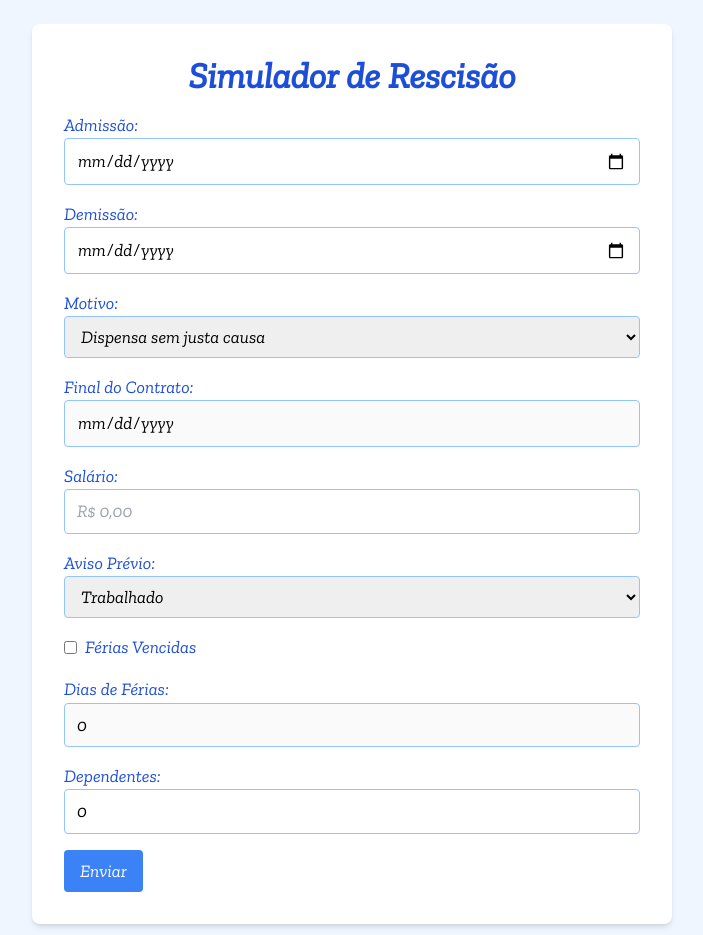
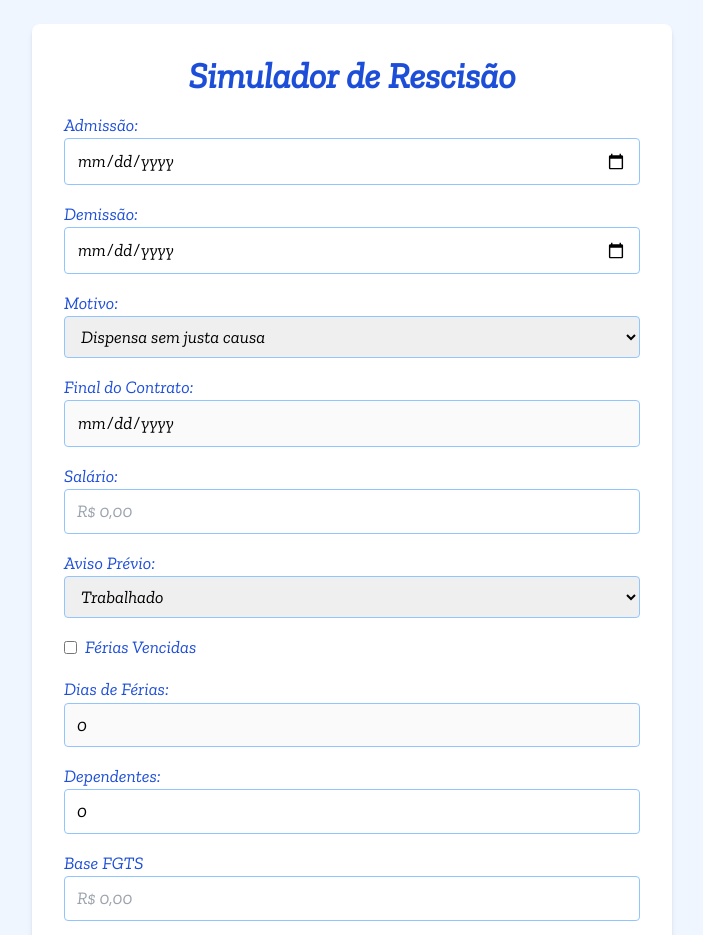
Before and after one commit to gusmaia/simulador-rescisao, a React (Vite) app: page / in a window 1280 px wide. Shown: the top 935 px of the page, without its empty margins (288-991 px from the left). Built offline with nearby package versions, Linux system fonts and the light colour scheme.

Commit message:
fgts adicionado

```diff
--- a/src/components/FormComponent.tsx
+++ b/src/components/FormComponent.tsx
@@ -15,7 +15,7 @@ function FormComponent() {
           ...prevFormData,
           [name]: checkbox.checked,
         }))
-      } else if (name === 'salario') {
+      } else if (name === 'salario' || name === 'fgts') {
         const inputValue = e.target.value.replace(/\D/g, '') // Remove não números
 
         // Adicione zeros à esquerda para garantir que tenhamos um número com 2 casas decimais
@@ -54,6 +54,7 @@ function FormComponent() {
     const isFinalContratoDisabled = !(formData.motivo === '4' || formData.motivo === '5')
     const isAvisoDisabled = !(formData.motivo === '0' || formData.motivo === '2')
     const isDiasFeriasDisabled = !(formData.ferias_vencidas === true)
+    const isFgtsDisabled = !(formData.motivo === '0' || formData.motivo === '4')
 
   return (
     <>
@@ -178,7 +179,20 @@ function FormComponent() {
                         className="border border-blue-300 rounded px-3 py-2 focus:outline-none focus:border-blue-500"
                     />
                 </div>
-                <button type="submit" className="bg-blue-500 hover:bg-blue-700 text-white py-2 px-4 rounded hover:bg-blue-600 focus:outline-none focus:bg-blue-600">
+                <div className='flex flex-col'>
+                    <label className='text-blue-700'>Base FGTS</label>
+                    <input
+                        disabled={isFgtsDisabled}
+                        type="text"
+                        name="fgts"
+                        id="fgts"
+                        placeholder='R$ 0,00'
+                        value={formData.fgts}
+                        onChange={handleChange}
+                        className='border border-blue-300 rounded px-3 py-2 focus:outline-none focus:border-blue-500'
+                    />
+                </div>
+                <button type="submit" className="bg-blue-500 hover:bg-blue-700 text-white py-2 px-4 rounded focus:outline-none focus:bg-blue-600">
                     Enviar
                 </button>
             </form>
--- a/src/components/ResultComponent.tsx
+++ b/src/components/ResultComponent.tsx
@@ -1,6 +1,6 @@
 import { useNavigate } from "react-router-dom"
 import { FormProvider } from "../contexts/FormContext"
-import { calculaSalario, calc13Prop, calculaAvsPrev, calcRescAntecip, calcSalFamilia, calc13Indeni, calcFerVcd, calcFerVcd1_3, calcferPropor, calcFerPropor1_3, calcFerIndeni, calcFerIndeni1_3, calcDescINSS, calcDescIRFF, calcDescINSS13, calcDescIRFF13, calcDescAvsPrev, calcDescRescAntecip } from "../functions/calculo"
+import { calculaSalario, calc13Prop, calculaAvsPrev, calcRescAntecip, calcSalFamilia, calc13Indeni, calcFerVcd, calcFerVcd1_3, calcferPropor, calcFerPropor1_3, calcFerIndeni, calcFerIndeni1_3, calcDescINSS, calcDescIRFF, calcDescINSS13, calcDescIRFF13, calcDescAvsPrev, calcDescRescAntecip, calcFGTSMes, calcFGTSAvsIndeni, calcMultaFGTS, getBaseFGTS } from "../functions/calculo"
 
 
 
@@ -44,6 +44,17 @@ function ResultComponent() {
         calcDescRescAntecip()
 
       return resultado // Retorna o valor total dos descontos.
+    }
+
+    const totalFgts = () => {
+        // Aqui, você chama várias funções de cálculo e soma seus resultados.
+        const resultado =
+            getBaseFGTS() +
+            calcFGTSMes() +
+            calcFGTSAvsIndeni() +
+            calcMultaFGTS()
+
+    return resultado // Retorna o valor total dos descontos.
     }
 
     return (
@@ -169,11 +180,52 @@ function ResultComponent() {
                             </table>
                         </div>
 
-                        <div className="mt-8 flex justify-between">
-                            <button onClick={redirect} className="bg-blue-500 text-white py-2 px-4 rounded hover:bg-blue-700 focus:outline-none focus:bg-blue-600">Voltar</button>
-                            <button onClick={window.print} className="bg-blue-500 text-white py-2 px-4 rounded hover:bg-blue-700 focus:outline-none focus:bg-blue-600">Imprimir</button>
+                        <div className="mt-8">
+                            <table className="w-full border-collapse border border-blue-300">
+                                <thead>
+                                    <tr className="bg-blue-100">
+                                        <th scope="col" className="text-xl p-2 border border-blue-300">Proventos de FGTS</th>
+                                        <th scope="col" className="text-xl p-2 border border-blue-300">Valores</th>
+                                    </tr>
+                                </thead>
+                                <tbody>
+                                    <tr>
+                                        <th scope="row" className="font-medium p-2 border border-blue-300">Base FGTS</th>
+                                        <td className="p-2 border border-blue-300"><span>{getBaseFGTS().toLocaleString('pt-BR', { style: 'currency', currency: 'BRL' })}</span></td>
+                                    </tr>
+                                    <tr>
+                                        <th scope="row" className="font-medium p-2 border border-blue-300">FGTS no mês</th>
+                                        <td className="p-2 border border-blue-300"><span>{calcFGTSMes().toLocaleString('pt-BR', { style: 'currency', currency: 'BRL' })}</span></td>
+                                    </tr>
+                                    <tr>
+                                        <th scope="row" className="font-medium p-2 border border-blue-300">FGTS sobre aviso prévio indenizado</th>
+                                        <td className="p-2 border border-blue-300"><span>{calcFGTSAvsIndeni().toLocaleString('pt-BR', { style: 'currency', currency: 'BRL' })}</span></td>
+                                    </tr>
+                                    <tr>
+                                        <th scope="row" className="font-medium p-2 border border-blue-300">Multa Rescisória de 40%</th>
+                                        <td className="p-2 border border-blue-300"><span>{calcMultaFGTS().toLocaleString('pt-BR', { style: 'currency', currency: 'BRL' })}</span></td>
+                                    </tr>
+                                </tbody>
+                            </table>
+                        </div>
+
+                        <div className="mt-8">
+                            <table className="w-full border-collapse border border-blue-300">
+                                <thead>
+                                    <tr className="bg-blue-100">
+                                        <th scope="col" className="text-xl p-2 border border-blue-300"><b>TOTAL FGTS</b></th>
+                                        <th scope="col" className="text-xl p-2 border border-blue-300"><span>{totalFgts().toLocaleString('pt-BR', { style: 'currency', currency: 'BRL' })}</span></th>
+                                    </tr>
+                                </thead>
+                            </table>
+                        </div>
+
+                        <div className="mt-8 flex justify-center">
+                            <button onClick={redirect} className="mx-2 bg-blue-500 text-white py-2 px-4 rounded hover:bg-blue-700 focus:outline-none focus:bg-blue-600">Voltar</button>
+                            <button onClick={window.print} className="mx-2 bg-blue-500 text-white py-2 px-4 rounded hover:bg-blue-700 focus:outline-none focus:bg-blue-600">Imprimir</button>
                         </div>
                     </div>
+
                     <footer className="m-6">
                         <pre>
                             Desenvolvido por:    <a className='underline text-blue-500 hover:text-blue-700 focus:outline-none focus:text-blue-600' target='blank' href="https://github.com/gusmaia">gusmaia</a>
--- a/src/contexts/FormContext.tsx
+++ b/src/contexts/FormContext.tsx
@@ -11,6 +11,7 @@ export interface FormData {
     ferias_vencidas: boolean
     dias_ferias: number
     dependentes: number
+    fgts: string
 }
 
 // Crie o contexto
@@ -30,6 +31,7 @@ export const FormProvider: React.FC<{ children: ReactNode }> = ({ children }) =>
       ferias_vencidas: false,
       dias_ferias: 0,
       dependentes: 0,
+      fgts: '',
     })
 
     return (
@@ -43,7 +45,7 @@ export const FormProvider: React.FC<{ children: ReactNode }> = ({ children }) =>
 export const useFormContext = () => {
     const context = useContext(FormContext)
     if (!context) {
-        throw new Error("useFormContext deve ser usado dentro de um FormProvider!");
+        throw new Error("useFormContext deve ser usado dentro de um FormProvider!")
     }
     return context
 }
--- a/src/functions/calculo.ts
+++ b/src/functions/calculo.ts
@@ -277,6 +277,48 @@ export function calcFerIndeni1_3() {
     }
 }
 
+export function calcFGTSMes() {
+  const { formData } = useFormContext()
+
+  if (formData.motivo == '0' || formData.motivo == '3' || formData.motivo == '4') {
+    let fgtsMes = calculaSalario() * 0.08
+    return fgtsMes
+  } else {
+    return 0
+  }
+}
+
+export function calcFGTSAvsIndeni() {
+  const { formData } = useFormContext()
+
+  if (formData.motivo == '0') {
+    let fgtsAvsIndeni = calculaAvsPrev() * 0.08
+    return fgtsAvsIndeni
+  } else {
+    return 0
+  }
+}
+
+export function calcMultaFGTS() {
+  const { formData } = useFormContext()
+
+  if (formData.motivo == '0' || formData.motivo == '4') {
+    const baseFgts = parseFloat(formData.fgts.replace('R$ ', '').replace('.', '').replace(',', '.'))
+    let multaFgts = (baseFgts + calcFGTSMes() + calcFGTSAvsIndeni()) * 0.4
+    return multaFgts
+  } else {
+    return 0
+  }
+}
+
+export function getBaseFGTS() {
+  const { formData } = useFormContext()
+
+  const base = formData.fgts === '' ? 0 : parseFloat(formData.fgts.replace('R$ ', '').replace('.', '').replace(',', '.'))
+
+  return base
+}
+
   // Função para calcular o desconto do aviso prévio.
 export function calcDescAvsPrev() {
     const { formData } = useFormContext() // Obtém os dados do formulário do contexto.
```
